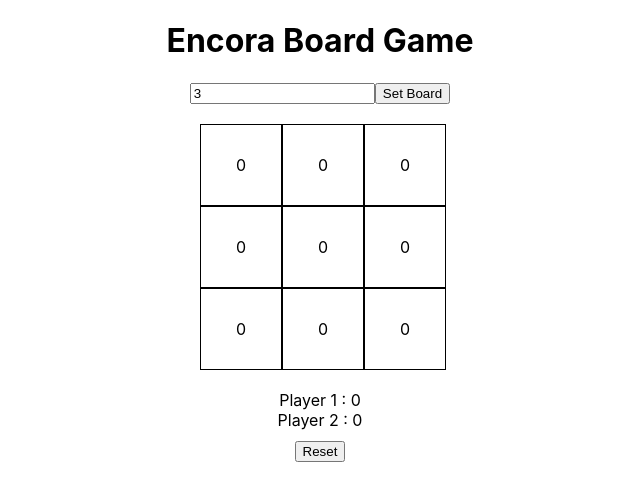
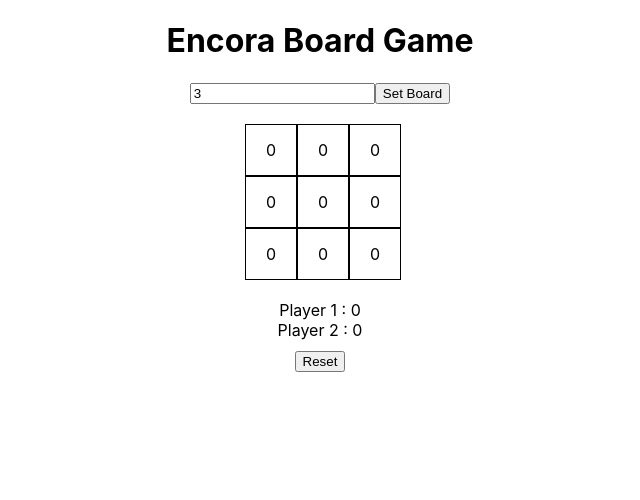
Before and after one commit to dalmia01/encora-board-game, a React (Create React App) app: page / in a window 1280 px wide. Shown: the top 500 px of the page, without its empty margins (320-960 px from the left). Built offline with nearby package versions, Linux system fonts and the light colour scheme.

Commit message:
basic stylign changes

```diff
--- a/src/Components/Board.css
+++ b/src/Components/Board.css
@@ -10,8 +10,8 @@
 .column {
     border: 1px solid #000;
     display: inline-block;
-    min-height: 80px;
-    width: 80px;
+    min-height: 50px;
+    width: 50px;
     cursor: pointer;
     display: flex;
     align-items: center;
--- a/src/Components/Board.tsx
+++ b/src/Components/Board.tsx
@@ -9,7 +9,7 @@ type BoardProps = {
 
 /** gets complete board width */
 const boardStyle = (gridSystem: number) => ({
-    width: gridSystem * 80,
+    width: gridSystem * 50,
 });
 
 export const Board = (props: BoardProps) => {
```
